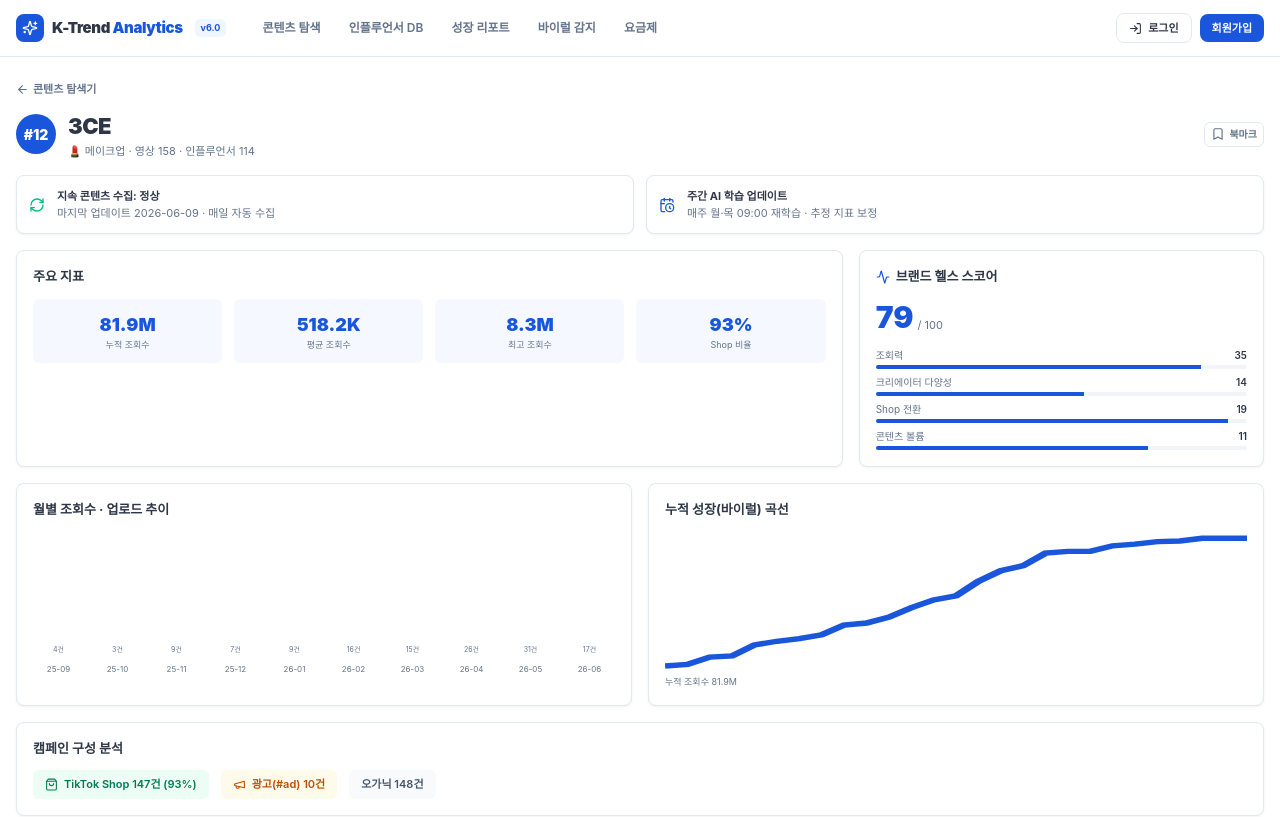
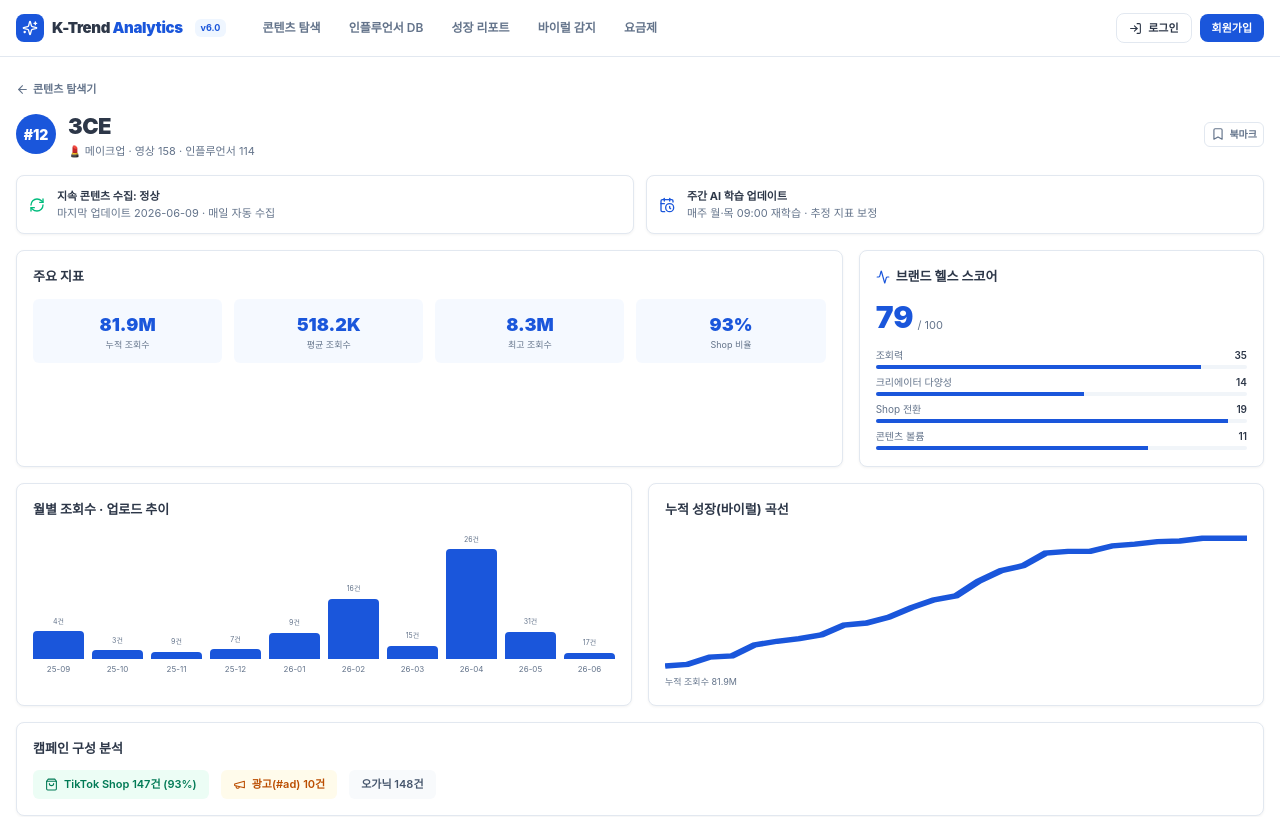
Before and after one commit to jaybe-dino/service2, a Next.js app: page /brand/3ce in a window 1280 px wide. Shown: the top 817 px of the page. Built offline with nearby package versions, Linux system fonts and the light colour scheme; no server answers.

Commit message:
Fix monthly bar height (percent of auto-height parent -> px) in brand detail

```diff
--- a/src/app/brand/[id]/page.tsx
+++ b/src/app/brand/[id]/page.tsx
@@ -154,9 +154,9 @@ export default function BrandDetailPage() {
               <h3 className="mb-3 text-[13px] font-bold">월별 조회수 · 업로드 추이</h3>
               <div className="flex h-36 items-end gap-2">
                 {data.months.map(([m, v]) => (
-                  <div key={m} className="flex flex-1 flex-col items-center gap-1">
+                  <div key={m} className="flex flex-1 flex-col items-center justify-end gap-1">
                     <span className="text-[7px] text-[var(--muted)]">{v.count}건</span>
-                    <div className="w-full rounded-t bg-[var(--accent)]" style={{ height: `${(v.views / maxMonthViews) * 100}%` }} title={fmtCompact(v.views)} />
+                    <div className="w-full rounded-t bg-[var(--accent)]" style={{ height: `${Math.max(2, (v.views / maxMonthViews) * 110)}px` }} title={fmtCompact(v.views)} />
                     <span className="text-[8px] text-[var(--muted)]">{m.slice(2)}</span>
                   </div>
                 ))}
```
